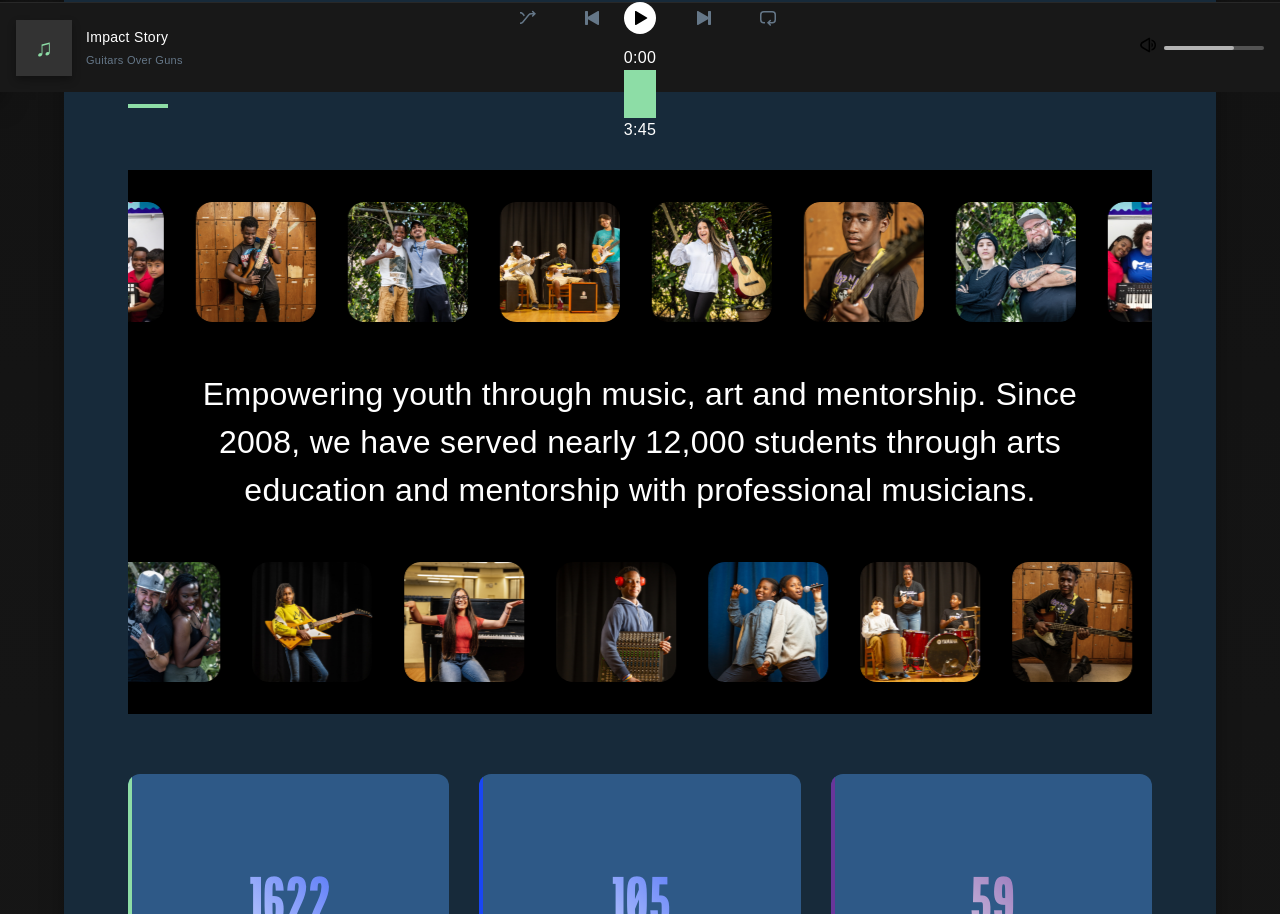
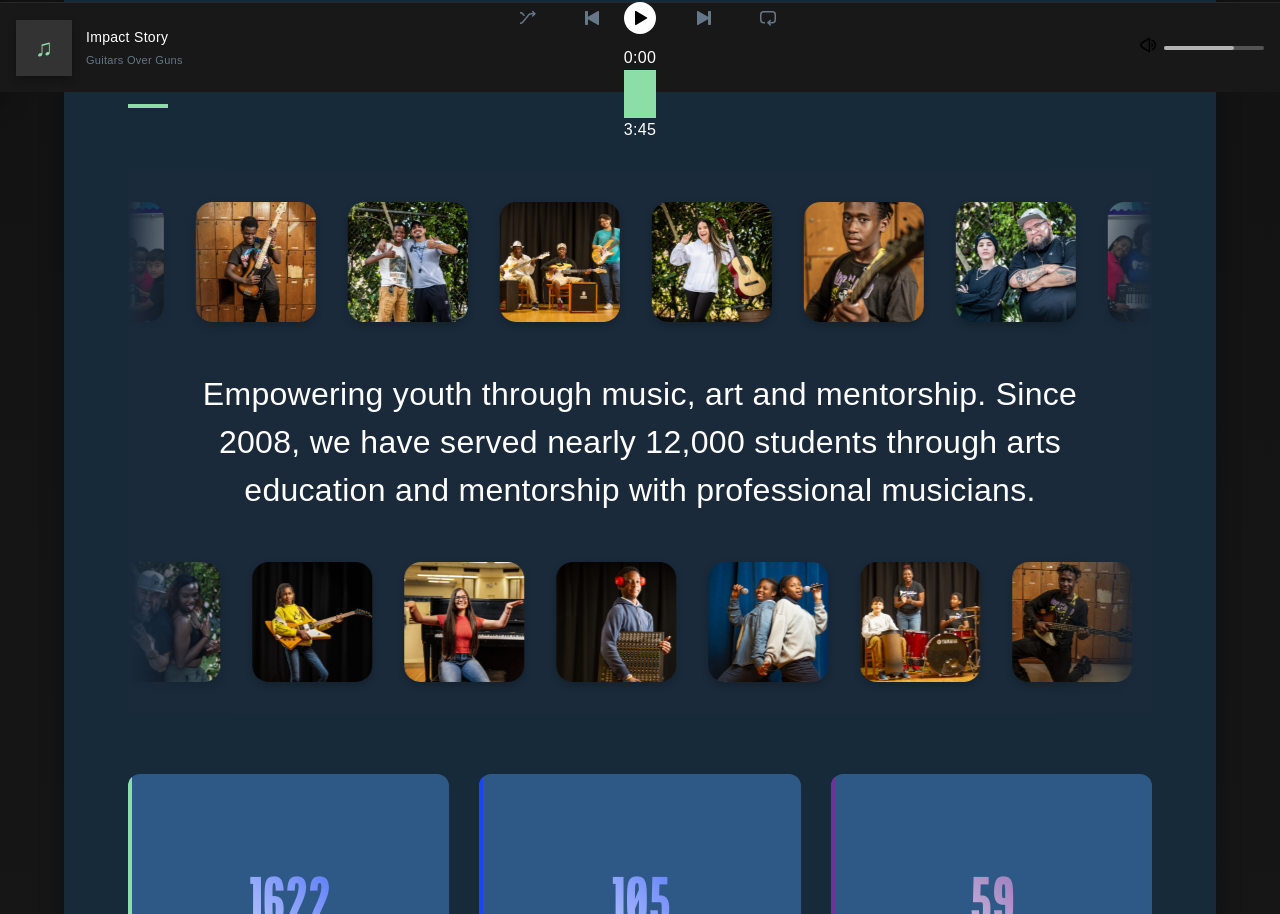
Before and after one commit to ASmolyar/GOGO-s25, a React (Create React App) app in the folder client/: page /impact-report in a window 1280 px wide. Shown: the part 708-1622 px from the top of the page. Built offline with nearby package versions, Linux system fonts and the light colour scheme; no server answers; a web font is replaced by a local one.

Commit message:
finished carousel, font still nto working

```diff
--- a/client/src/components/MissionStatement.tsx
+++ b/client/src/components/MissionStatement.tsx
@@ -34,15 +34,39 @@ const Container = styled.div`
   flex-direction: column;
   align-items: center;
   width: 100%;
-  background-color: #000000;
+  background-color: #1a2a3a; /* Dark blue background */
   padding: 2rem 0;
   overflow: hidden;
+  position: relative;
+
+  &::before,
+  &::after {
+    content: '';
+    position: absolute;
+    top: 0;
+    bottom: 0;
+    width: 100px;
+    z-index: 1;
+    pointer-events: none;
+  }
+
+  &::before {
+    left: 0;
+    background: linear-gradient(to right, #1a2a3a, transparent);
+  }
+
+  &::after {
+    right: 0;
+    background: linear-gradient(to left, #1a2a3a, transparent);
+  }
 `;
 
 const ConveyorBelt = styled.div<{ direction: 'left' | 'right' }>`
   display: flex;
   width: 400%;
   animation: ${props => props.direction === 'left' ? slideLeft : slideRight} 30s linear infinite;
+  position: relative;
+  z-index: 0;
 `;
 
 const ImageContainer = styled.div`
@@ -53,9 +77,11 @@ const ImageContainer = styled.div`
   border-radius: 16px;
   overflow: hidden;
   transition: transform 0.3s ease;
+  box-shadow: 0 4px 8px rgba(0, 0, 0, 0.2);
 
   &:hover {
     animation: ${jump} 0.5s ease;
+    box-shadow: 0 6px 12px rgba(0, 0, 0, 0.3);
   }
 `;
 
@@ -75,6 +101,8 @@ const Statement = styled.div`
   max-width: 1000px;
   font-family: 'Century Gothic-Bold', 'Arial', sans-serif;
   line-height: 1.5;
+  position: relative;
+  z-index: 2;
 `;
 
 interface MissionStatementProps {
```
